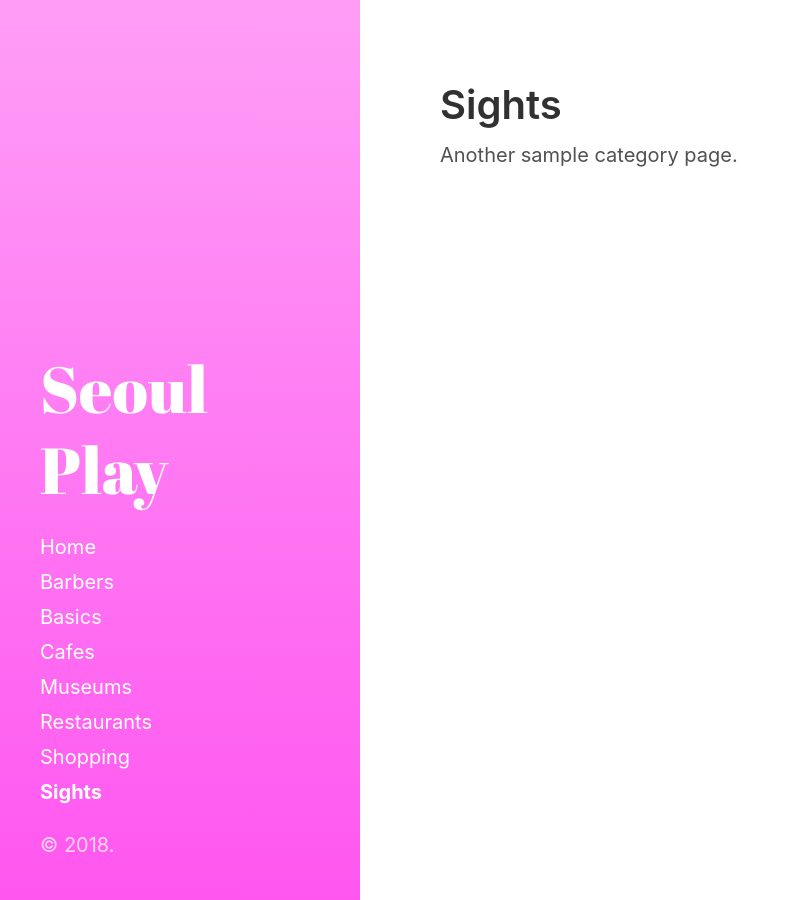
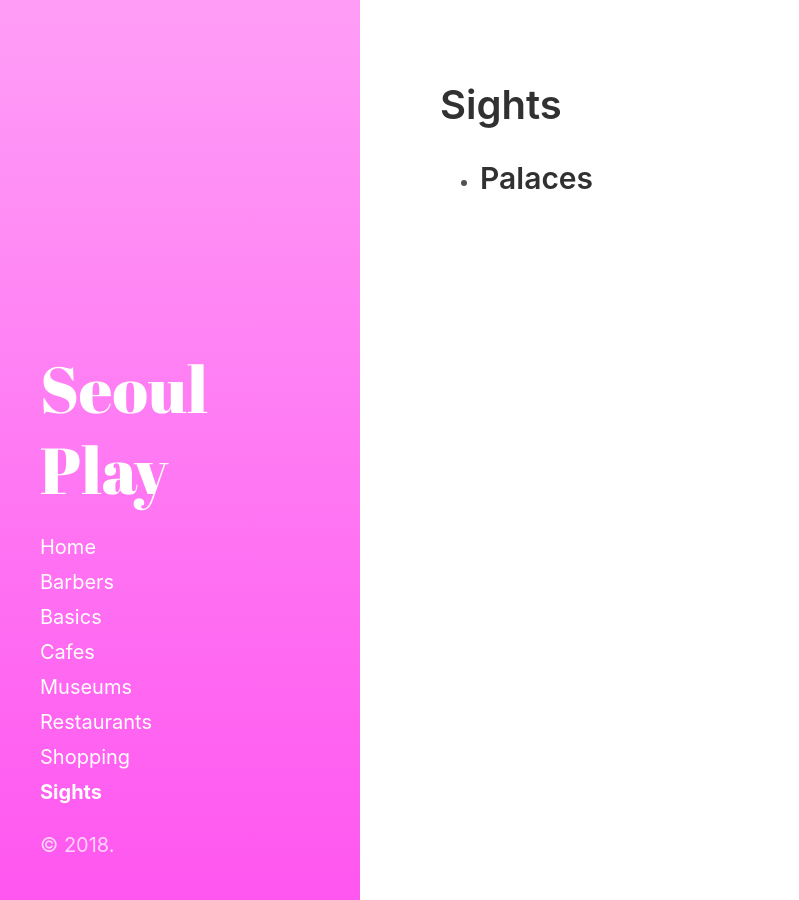
Before and after one commit to seoulplay/seoulplay.github.io, a Jekyll site: the page built from category/sights.md, in a window 1280 px wide. Shown: the whole page, without its empty margins (0-799 px from the left). Built offline with Jekyll 4.4.1, drawn with Linux system fonts in a browser that asks for light colours; comment, search, counter and statistics services are not loaded.

Commit message:
Update sights.md

```diff
--- a/category/sights.md
+++ b/category/sights.md
@@ -3,4 +3,4 @@ layout: category
 title: Sights
 ---
 
-Another sample category page.
+* ## Palaces ##
```
